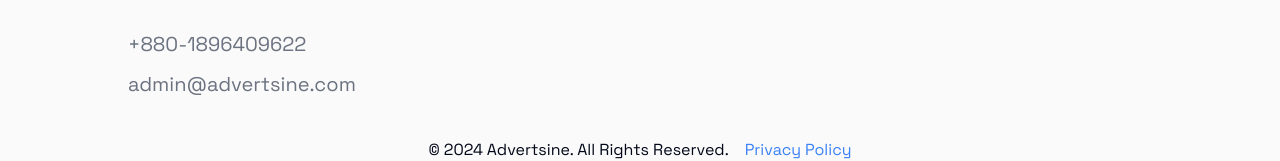
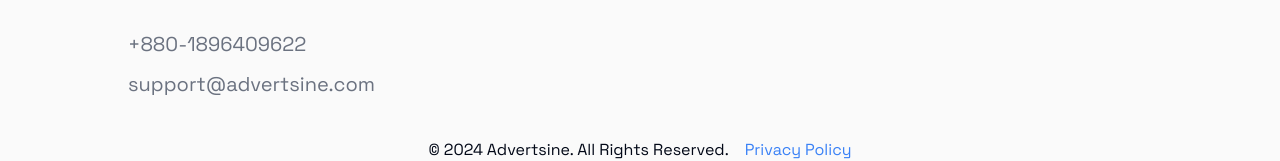
Before and after one commit to thebookish/advertsine-portfolio, a Next.js app: page /showcase in a window 1280 px wide. Shown: the part 1789-1950 px from the top of the page. Built offline with nearby package versions, Linux system fonts and the light colour scheme.

Commit message:
changed email address

```diff
--- a/app/page.tsx
+++ b/app/page.tsx
@@ -118,7 +118,7 @@
         <div className="flex items-center gap-x-4">
           <a href="tel:519400200" className="hidden lg:flex">
             <button className="px-2 py-2 rounded-md flex items-center gap-x-3">
-            +880-1338219333
+            +8801338219333
             </button>
           </a>
 
@@ -380,8 +380,8 @@
         alt="image"
       />
     </h1>
-    <p className="text-xl text-gray-500">+880-1896409622</p>
-    <p className="text-xl text-gray-500">admin@advertsine.com</p>
+    <p className="text-xl text-gray-500">+880-1338219333</p>
+    <p className="text-xl text-gray-500">support@advertsine.com</p>
   </div>
 
   <div className="flex flex-col items-center md:flex-row md:justify-center md:gap-x-4 mt-10 text-center text-gray-600">
--- a/components/footer.tsx
+++ b/components/footer.tsx
@@ -16,7 +16,7 @@
         </h1>
         <p className="text-left  text-xl  text-gray-500">+880-1896409622</p>
         <p className="text-left  text-xl  text-gray-500">
-          admin@advertsine.com
+          support@advertsine.com
         </p>
       </div>
 
```
